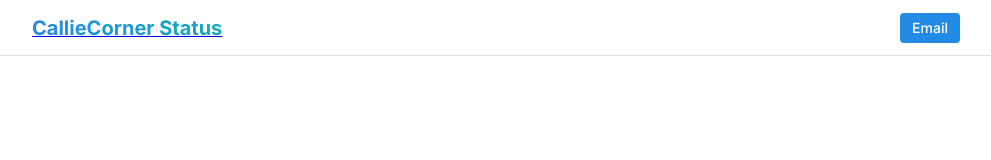
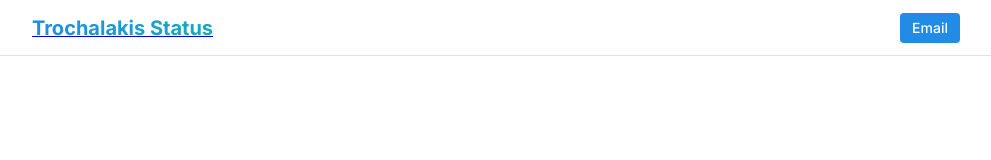
Before and after one commit to trochalakis/UptimeFlare, a Next.js app: page / in a window 1280 px wide. Shown: the top 160 px of the page, without its empty margins (144-1135 px from the left). Built offline with nearby package versions, Linux system fonts and the light colour scheme.

Commit message:
Update Header.tsx

```diff
--- a/components/Header.tsx
+++ b/components/Header.tsx
@@ -21,7 +21,7 @@ export default function Header() {
     <header className={classes.header}>
       <Container size="md" className={classes.inner}>
         <div>
-          <a href="https://status.calliecorner.net" target="_blank">
+          <a href="https://status.trochalakis.com" target="_blank">
             <Text
               size="xl"
               span
@@ -29,7 +29,7 @@ export default function Header() {
               variant="gradient"
               gradient={{ from: 'blue', to: 'cyan', deg: 90 }}
             >
-              CallieCorner Status
+              Trochalakis Status
             </Text>
           </a>
         </div>
```
